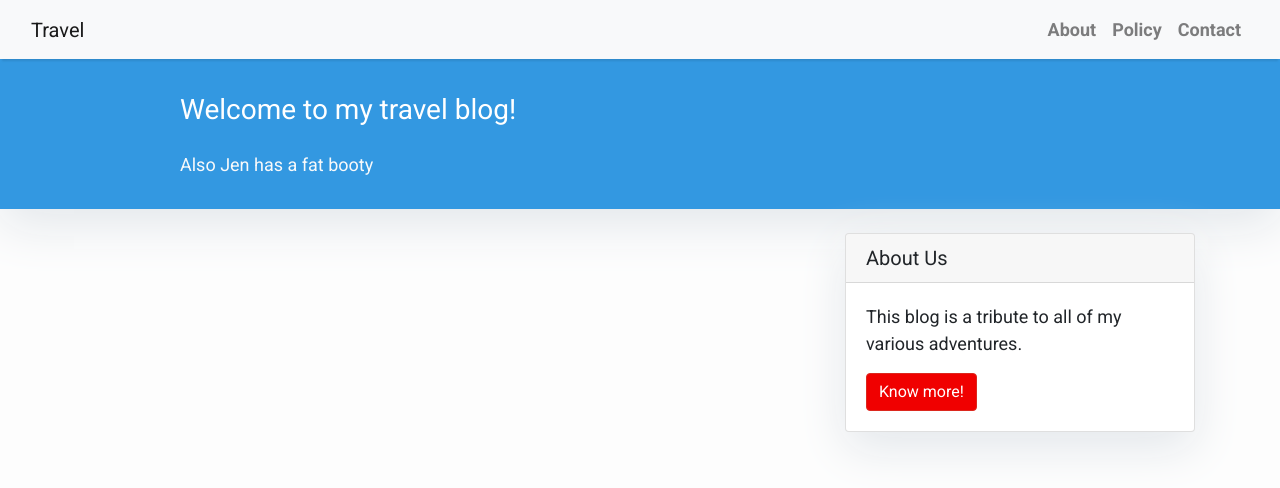
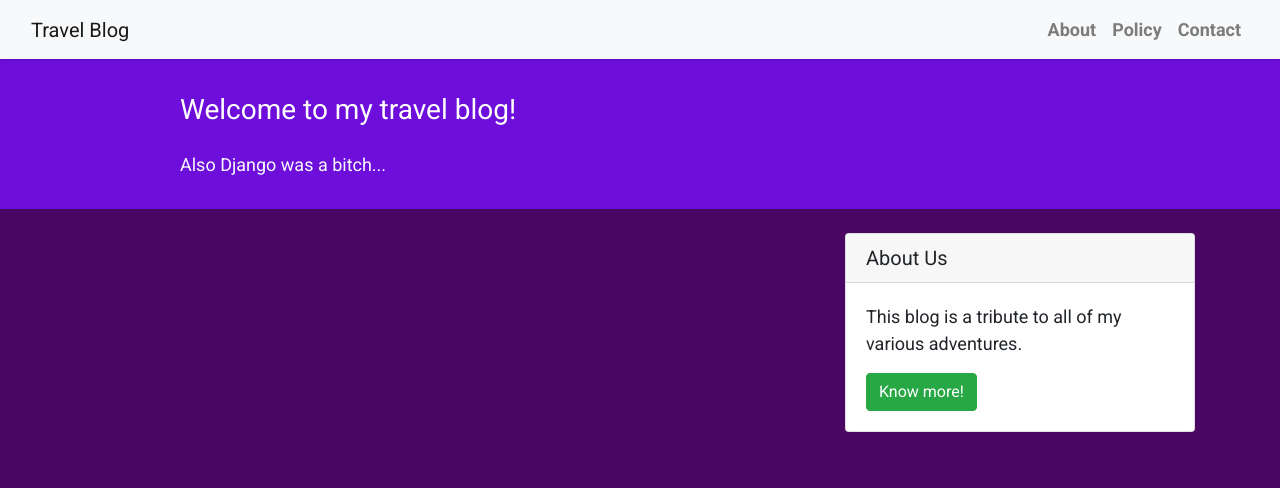
Before and after one commit to Julian-Ramirez1158/Travel-Blog, a Django app: page / in a window 1280 px wide. Shown: the top 488 px of the page. Run offline with Django 3.2, Linux system fonts and the light colour scheme; data that the repository does not hold is empty; some libraries are stand-ins or nearby versions.

Commit message:
Add basic styling

```diff
--- a/blog/templates/base.html
+++ b/blog/templates/base.html
@@ -12,8 +12,8 @@
 </head>
 <body>
 
-    <style>
-        body {
+<style>
+    body {
         font-family: "Roboto", sans-serif;
         font-size: 17px;
         background-color: #fdfdfd;
@@ -27,10 +27,9 @@
         border-color: #dc281e;
     }
     .masthead {
-        background: #3398E1;
+        background: #6e0edb;
         height: auto;
         padding-bottom: 15px;
-        box-shadow: 0 16px 48px #E3E7EB;
         padding-top: 10px;
     }
 </style>
@@ -38,7 +37,7 @@
     <!-- Navigation -->
     <nav class="navbar navbar-expand-lg navbar-light bg-light shadow" id="mainNav">
         <div class="container-fluid">
-            <a class="navbar-brand" href="{% url 'home' %}">Travel</a>
+            <a class="navbar-brand" href="{% url 'home' %}">Travel Blog</a>
             <button class="navbar-toggler navbar-toggler-right" type="button" data-toggle="collapse" data-target="#navbarResponsive"
                 aria-controls="navbarResponsive" aria-expanded="false" aria-label="Toggle navigation">
                 <span class="navbar-toggler-icon"></span>
@@ -63,10 +62,5 @@
     {% endblock content %}
 
 
-    <!-- Footer -->
-    <footer class="py-3 bg-grey">
-
-    </footer>
-
 </body>
 </html>
--- a/blog/templates/index.html
+++ b/blog/templates/index.html
@@ -4,7 +4,7 @@
     body {
         font-family: "Roboto", sans-serif;
         font-size: 18px;
-        background-color: #fdfdfd;
+        background-color: #490763;
     }
 
     .head_text {
@@ -12,7 +12,7 @@
     }
 
     .card {
-        box-shadow: 0 16px 48px #E3E7EB;
+
     }
 </style>
 
@@ -24,7 +24,7 @@
                 <div class="site-heading">
                     <h3 class=" site-heading my-4 mt-3 text-white"> Welcome to my travel blog! </h3>
                     <p class="text-light">
-                        Also Jen has a fat booty
+                        Also Django was a bitch...
                     </p>
                 </div>
             </div>
--- a/blog/templates/sidebar.html
+++ b/blog/templates/sidebar.html
@@ -1,8 +1,8 @@
 {% block sidebar %}
 
 <style>
-        .card{
-            box-shadow: 0 16px 48px #E3E7EB;
+    .card {
+
         }
 
 </style>
@@ -14,7 +14,7 @@
     <div class="card-body">
         <p class="card-text"> This blog is a tribute to all of my various adventures. </p>
         <a href="#"
-           class="btn btn-danger">Know more!</a>
+           class="btn btn-success">Know more!</a>
     </div>
 </div>
 </div>
```
Also changed, not shown: blog/templates/post_detail.html (added, +16 -0 lines).
